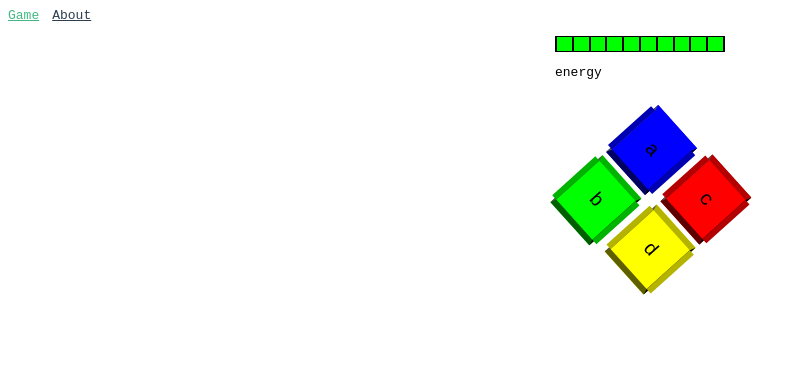
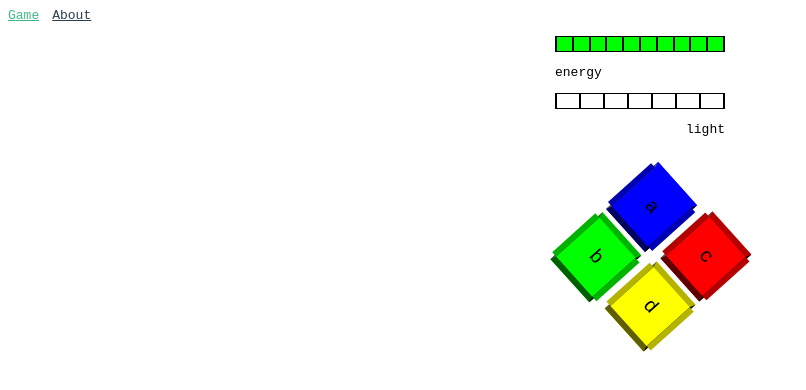
Before and after one commit to luczyna/dance-for-your-light, a Vue app: page / in a window 1280 px wide. Shown: the top 390 px of the page, without its empty margins (0-806 px from the left). Built offline with nearby package versions, Linux system fonts and the light colour scheme.

Commit message:
new (temporary??) light level meter

```diff
--- /dev/null
+++ b/src/components/LightLevel.vue
@@ -0,0 +1,54 @@
+<template>
+  <div class="light-container">
+    <div class="light-level">
+      <div v-for="n of limit" class="light" v-bind:key="n" v-bind:class="{'bright': amount >= n}"></div>
+    </div>
+
+    <p class="label">light</p>
+  </div>
+</template>
+
+<script>
+
+export default {
+  name: 'LightLevel',
+  props: {
+    limit: Number,
+    amount: Number,
+  }
+}
+</script>
+
+<style lang="scss">
+  .light-container {
+    // TODO update with new elements or use a $var
+    width: 170px;
+    margin: 0 auto 1em;
+    text-align: right;
+  }
+
+  .light-level {
+    display: flex;
+    justify-content: flex-end;
+    height: 16px;
+  }
+
+  .light {
+    border: 1px solid black;
+    width: 1px;
+    flex: 1 0 auto;
+    background: black;
+
+    &:first-of-type {
+      border-left-width: 2px;
+    }
+
+    &:last-of-type {
+      border-right-width: 2px;
+    }
+
+    &.bright {
+      background: white;
+    }
+  }
+</style>
--- a/src/views/Game.vue
+++ b/src/views/Game.vue
@@ -1,6 +1,7 @@
 <template>
   <div class="home">
-    <EnergyLevel v-bind:limit="energyLimit" v-bind:amount="energy"/>
+    <EnergyLevel v-bind:limit="energyLimit" v-bind:amount="energy" />
+    <LightLevel  v-bind:limit="7" v-bind:amount="7" />
     <SNESButtons @sendMove="recieveMove"/>
 
     <ul v-if="messages.length">
@@ -11,6 +12,7 @@
 
 <script>
 import EnergyLevel from '@/components/EnergyLevel.vue';
+import LightLevel from '@/components/LightLevel.vue';
 import SNESButtons from '@/components/SNESButtons.vue';
 import DanceService from '@/services/DanceService.vue';
 import EnergyService from '@/services/EnergyService.vue';
@@ -23,6 +25,7 @@ export default {
   ],
   components: {
     EnergyLevel,
+    LightLevel,
     SNESButtons
   },
   data: function() {
```
